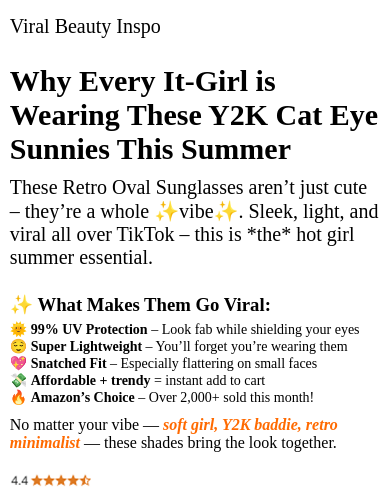
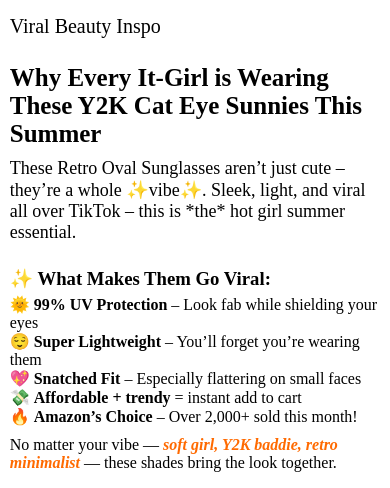
Before and after one commit to bars30/viral, an Angular app: page /retro-oval-cat-eye-sunglasses in a window 390 px wide. Shown: the top 488 px of the page. Built offline with nearby package versions, Linux system fonts and the light colour scheme; a web font is replaced by a local one.

Commit message:
changed mobile design

```diff
--- a/src/app/pages/sunglasses/retro-oval-cat-eye/retro-oval-cat-eye.component.css
+++ b/src/app/pages/sunglasses/retro-oval-cat-eye/retro-oval-cat-eye.component.css
@@ -125,17 +125,18 @@ img.product {
  .subtitle {
   width: 100%;
   margin-bottom: 25px;
+  font-size: 18px;
  }
  h1 {
   margin-bottom: 10px;
-  font-size: 30px;
+  font-size: 25px;
  }
  .viral p {
     width: 100%;
             margin-bottom: 15px;
 }
  li {
-    font-size: 14px;
+    font-size: 16px;
 }
  .nav {
   margin-top: 20px;
```
